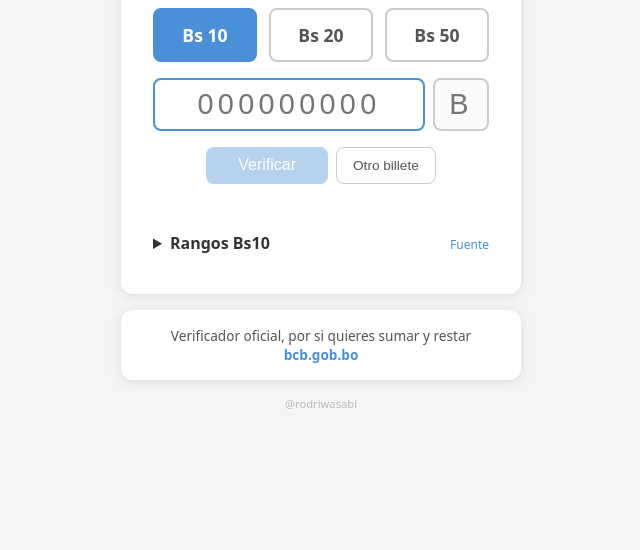
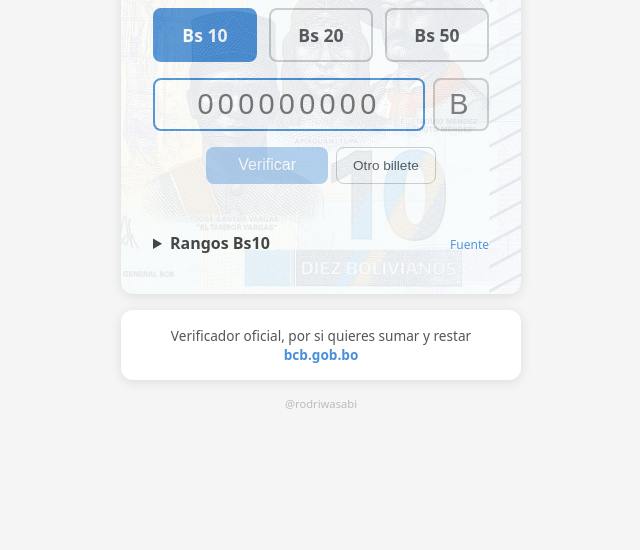
Before and after one commit to rodriwasabi/bcb-epic-fail, a plain HTML site: page index.html in a window 1280 px wide. Shown: the part 250-800 px from the top of the page, without its empty margins (319-959 px from the left). Drawn offline with Linux system fonts and the light colour scheme.

Commit message:
add: bills background

```diff
--- a/index.html
+++ b/index.html
@@ -31,6 +31,24 @@
       width: 100%;
       max-width: 400px;
       text-align: center;
+      position: relative;
+      overflow: hidden;
+    }
+
+    .card::before {
+      content: '';
+      position: absolute;
+      top: 0;
+      left: -500px;
+      right: 0;
+      bottom: 0;
+      background-image: var(--bill-bg);
+      background-size: cover;
+      background-position: center;
+      background-repeat: no-repeat;
+      opacity: 0.12;
+      pointer-events: none;
+      transition: background-image 0.3s;
     }
 
     .lang-switch {
@@ -284,7 +302,8 @@
       <div class="bill-card" data-bill="50" onclick="selectBill(this)">Bs 50</div>
     </div>
     <div class="inputs">
-      <input id="serial" type="text" inputmode="numeric" maxlength="9" placeholder="000000000" autocomplete="off" autofocus>
+      <input id="serial" type="text" inputmode="numeric" maxlength="9" placeholder="000000000" autocomplete="off"
+        autofocus>
       <input id="B" type="text" placeholder="B" autocomplete="off" disabled>
     </div>
     <div class="buttons">
@@ -295,17 +314,22 @@
     <div id="history"></div>
     <div style="display:flex;align-items:baseline;gap:0.5rem;">
       <div id="ranges" style="flex:1;"></div>
-      <a id="sourceLink" href="https://www.bcb.gob.bo/webdocs/files_noticias/28feb26%20CP%209%20BCB%20levanta%20inhabilitaci%C3%B3n%20Serie%20B.PDF" target="_blank" rel="noopener" style="font-size:0.75rem;color:#4a90d9;text-decoration:none;white-space:nowrap;">Fuente</a>
+      <a id="sourceLink"
+        href="https://www.bcb.gob.bo/webdocs/files_noticias/28feb26%20CP%209%20BCB%20levanta%20inhabilitaci%C3%B3n%20Serie%20B.PDF"
+        target="_blank" rel="noopener"
+        style="font-size:0.75rem;color:#4a90d9;text-decoration:none;white-space:nowrap;">Fuente</a>
     </div>
   </div>
 
   <div class="card-link">
     <span id="officialText">Verificador oficial, por si quieres sumar y restar</span>
     <br>
-    <a href="https://www.bcb.gob.bo/?q=content/verificador-de-n%C3%BAmero-de-serie" target="_blank" rel="noopener">bcb.gob.bo</a>
+    <a href="https://www.bcb.gob.bo/?q=content/verificador-de-n%C3%BAmero-de-serie" target="_blank"
+      rel="noopener">bcb.gob.bo</a>
   </div>
 
-  <a href="https://rodriwasabi.github.io/resume/" target="_blank" rel="noopener" style="font-size:0.7rem;color:#bbb;text-decoration:none;">@rodriwasabi</a>
+  <a href="https://rodriwasabi.github.io/resume/" target="_blank" rel="noopener"
+    style="font-size:0.7rem;color:#bbb;text-decoration:none;">@rodriwasabi</a>
 
   <script>
     const i18n = {
@@ -456,10 +480,17 @@
       rangesDiv.innerHTML = html;
     }
 
+    const cardEl = document.querySelector('.card');
+
+    function updateBillBg() {
+      cardEl.style.setProperty('--bill-bg', 'url(' + selectedBillValue + '.jpg)');
+    }
+
     function selectBill(el) {
       document.querySelectorAll('.bill-card').forEach(c => c.classList.remove('selected'));
       el.classList.add('selected');
       selectedBillValue = parseInt(el.dataset.bill, 10);
+      updateBillBg();
       renderRanges();
     }
 
@@ -534,6 +565,7 @@
       addHistory(selectedBillValue, val, false);
     }
 
+    updateBillBg();
     renderRanges();
   </script>
 </body>
```
Also changed, not shown: 10.jpg (added), 20.jpg (added), 50.jpg (added).
